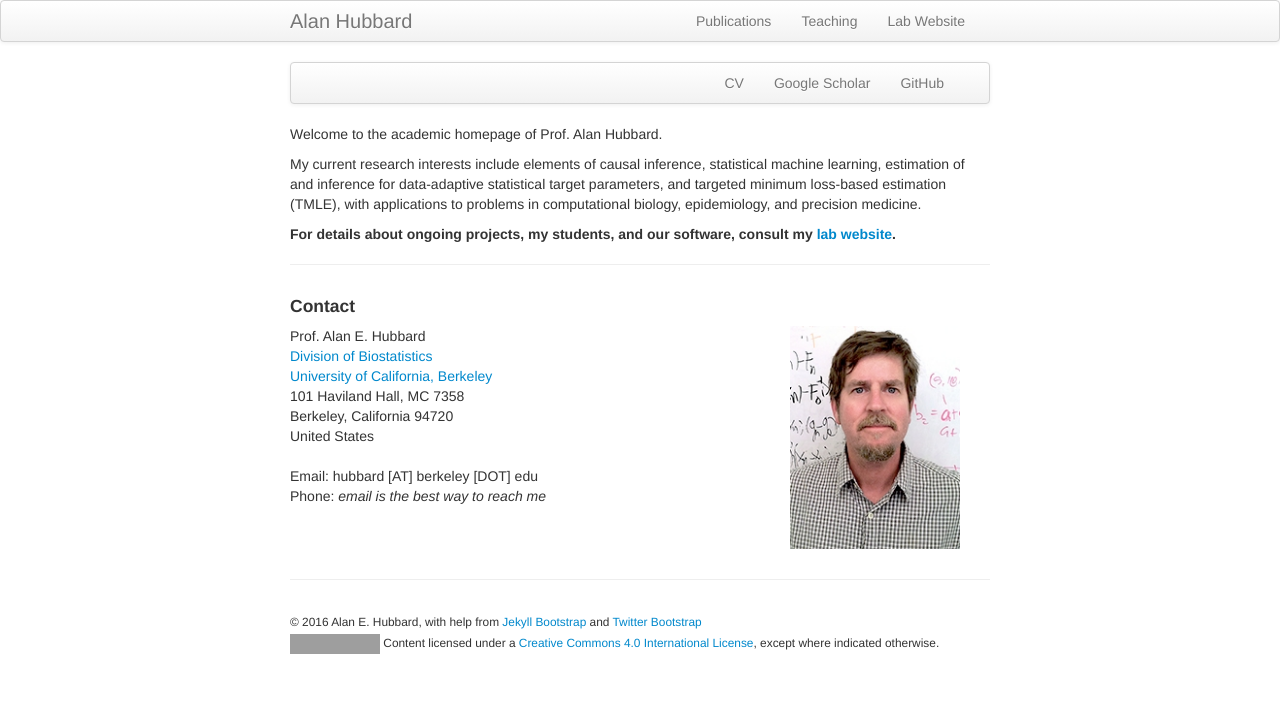
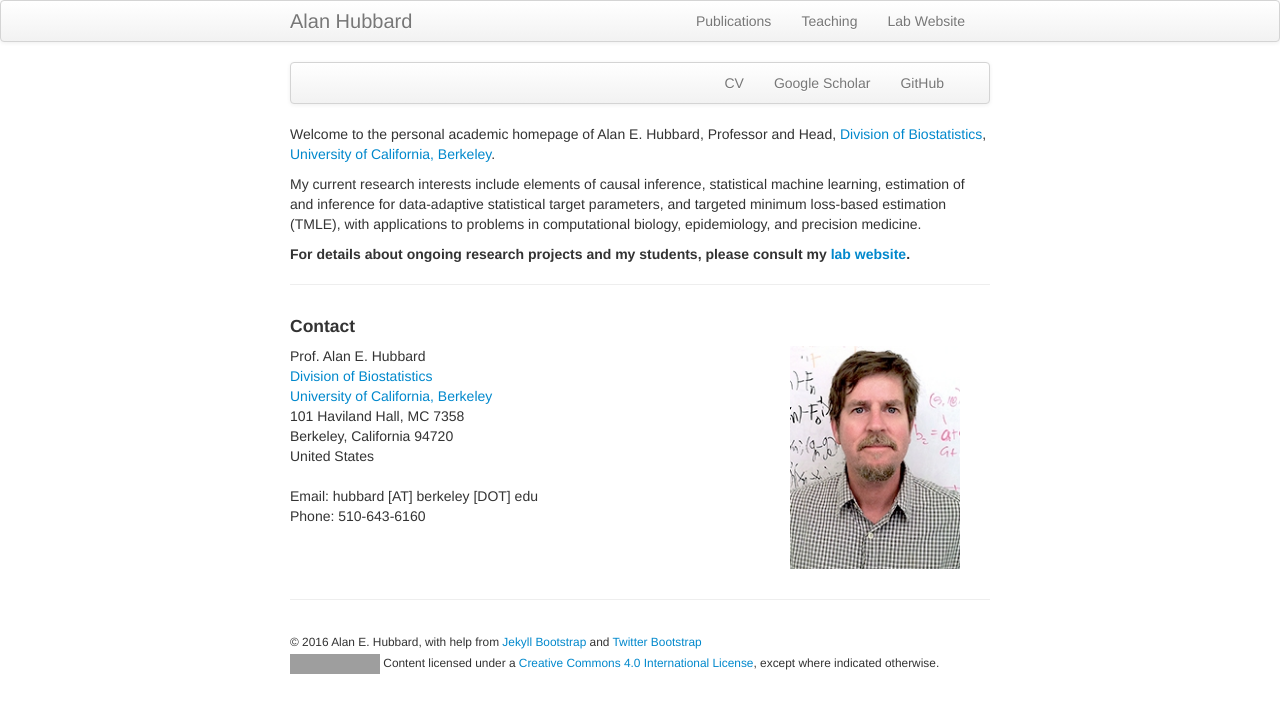
Before and after one commit to ahubb40/ahubb40.github.io, a Jekyll site: the page built from index.md, in a window 1280 px wide. Shown: the top 713 px of the page. Built offline with Jekyll 4.4.1, drawn with Linux system fonts in a browser that asks for light colours; grey boxes are pictures that could not be loaded.

Commit message:
more misc updates / reorg

```diff
--- a/_config.yml
+++ b/_config.yml
@@ -2,8 +2,7 @@
 # For more see: https://github.com/mojombo/jekyll/wiki/Permalinks
 permalink: /:categories/:year/:month/:day/:title
 
-exclude: [".rvmrc", ".rbenv-version", "README.md", "Rakefile", "changelog.md",
-          "License.md"]
+exclude: [".rvmrc", ".rbenv-version", "README.md", "Rakefile", "changelog.md"]
 highlighter: rouge
 
 # Themes are encouraged to use these universal variables
@@ -11,7 +10,7 @@ highlighter: rouge
 #
 title : Alan Hubbard
 author :
-  name : Alan Hubbard
+  name : Alan E. Hubbard
   email : hubbard@stat.berkeley.edu
 
 production_url : https://ahubb40.github.io
--- a/index.md
+++ b/index.md
@@ -2,22 +2,23 @@
 layout: frontpage
 title: Alan Hubbard's Homepage
 tagline:
-description: The research webpage of Alan E. Hubbard
+description: The academic homepage of Alan E. Hubbard
 keywords: biostatistics, statistics, causal inference
 ---
 
 <div class="navbar">
   <div class="navbar-inner">
       <ul class="nav">
-          <li><a href="{{ BASE_PATH }}/assets/hubbard-cv.pdf">CV</a></li>
-          <li><a
-            href="https://scholar.google.com/citations?user=XIQ3sm0AAAAJ&hl=en&oi=ao">Google Scholar</a></li>
+          <li><a href="http://sph.berkeley.edu/sites/default/files/faculty-profile-docs/biosketch-ahubbard-jan-2016.pdf">CV</a></li>
+          <li><a href="https://scholar.google.com/citations?user=XIQ3sm0AAAAJ&hl=en&oi=ao">Google Scholar</a></li>
           <li><a href="https://github.com/ahubb40">GitHub</a></li>
       </ul>
   </div>
 </div>
 
-Welcome to the academic homepage of Prof. Alan Hubbard.
+Welcome to the personal academic homepage of Alan E. Hubbard, Professor and
+Head, [Division of Biostatistics](https://www.stat.berkeley.edu/biostat/),
+[University of California, Berkeley](http://www.berkeley.edu).
 
 My current research interests include elements of causal inference, statistical
 machine learning, estimation of and inference for data-adaptive statistical
@@ -25,7 +26,7 @@ target parameters, and targeted minimum loss-based estimation (TMLE), with
 applications to problems in computational biology, epidemiology, and precision
 medicine.
 
-__For details about ongoing projects, my students, and our software, consult my
+__For details about ongoing research projects and my students, please consult my
 [lab website](https://hubbardgroup.github.io).__
 
 ---
@@ -45,13 +46,13 @@ __For details about ongoing projects, my students, and our software, consult my
 
             <div>
             Email: hubbard [AT] berkeley [DOT] edu<br/>
-            Phone: <i>email is the best way to reach me</i><br/>
+            Phone: 510-643-6160<br/>
             </div>
         </div>
 
         <div class="span2">
         <a href="./assets/pics/alanhubbard.jpg">
-            <img src="./assets/pics/alanhubbard.jpg" width="228" height="300"
+            <img src="./assets/pics/alanhubbard.jpg" width="175" height="230"
                   title="Alan Hubbard" alt="Alan Hubbard"/></a>
         </div>
     </div>
```
Also changed, not shown: 404.md (+2 -2 lines), pages/teaching.md (+11 -7 lines).
